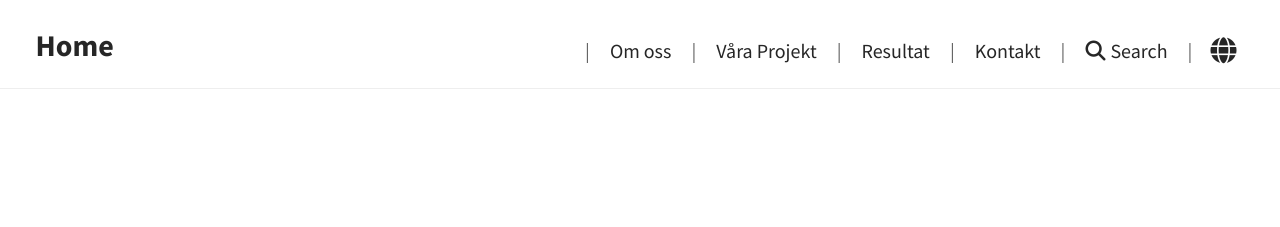
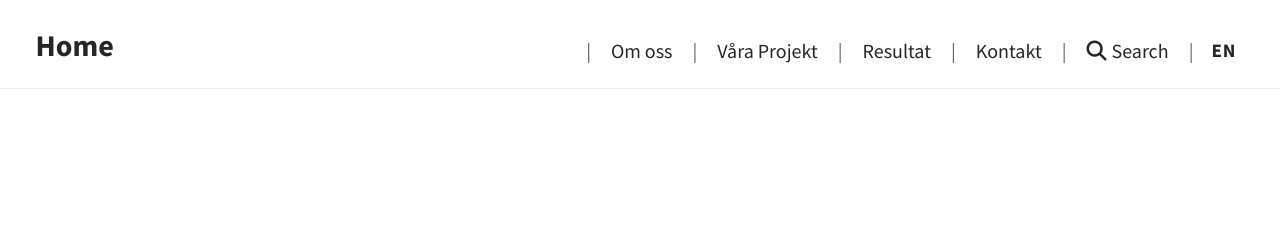
Before and after one commit to ScilifelabDataCentre/DIGIfor1Health_web, a Jekyll site: the page built from index.html, in a window 1280 px wide. Shown: the top 227 px of the page. Built offline with Jekyll 4.4.1, drawn with Linux system fonts in a browser that asks for light colours; a script that is not in the unit is left out; the list of posts is cut into pages by our own code; comment, search, counter and statistics services are not loaded.

Commit message:
Replace globe icon with EN/SE text label in language switcher

```diff
--- a/_includes/default/navbar.liquid
+++ b/_includes/default/navbar.liquid
@@ -59,7 +59,7 @@
             <li class="separator"> | </li>
             <li>
                 <a class="clear language-selector" aria-label="{% if current_page.lang == 'en' %}Swedish version{% else %}English version{% endif %}" title="{% if current_page.lang == 'en' %}Swedish version{% else %}English version{% endif %}" href="{{ current_page.lang_alt | relative_url }}">
-                    <i class="navbar-icon fas fa-globe" aria-hidden="true"></i>
+                    <span class="navbar-lang-label">{% if current_page.lang == 'en' %}SE{% else %}EN{% endif %}</span>
                 </a>
             </li>
             {% endif %}
--- a/_sass/includes/_navbar.scss
+++ b/_sass/includes/_navbar.scss
@@ -185,6 +185,14 @@
   margin-right: 5px;
 }
 
+.navbar-lang-label {
+  color: #262626;
+  font-weight: 600;
+  font-size: 0.95em;
+  letter-spacing: 0.05em;
+  vertical-align: middle;
+}
+
 .navbar-label {
   color: #262626;
   display: inline-block;
```
